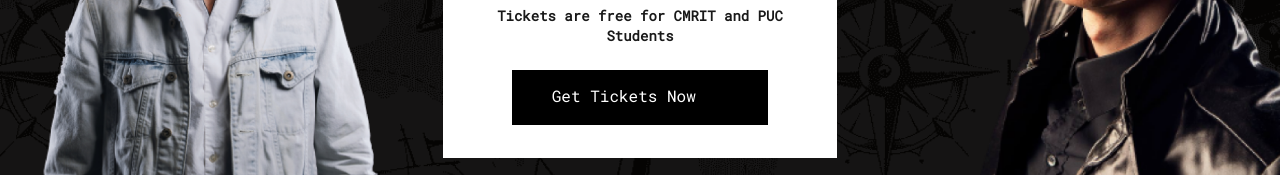
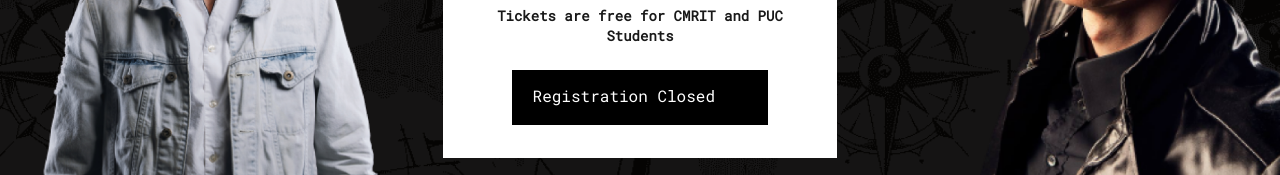
Before and after one commit to healertrix/cultura-final, a Next.js app: page /artist in a window 1280 px wide. Shown: the part 563-738 px from the top of the page. Built offline with nearby package versions, Linux system fonts and the light colour scheme.

Commit message:
Artist Registration Closed

```diff
--- a/pages/artist.js
+++ b/pages/artist.js
@@ -58,7 +58,7 @@
 							</p>
 						</div>
 						<a className={style.buttonA} href="">
-							Get Tickets Now
+							Registration Closed
 							<img src="/arrow-right.svg" width="15%" id={style.imageArrow} />
 						</a>
 					</div>
```
